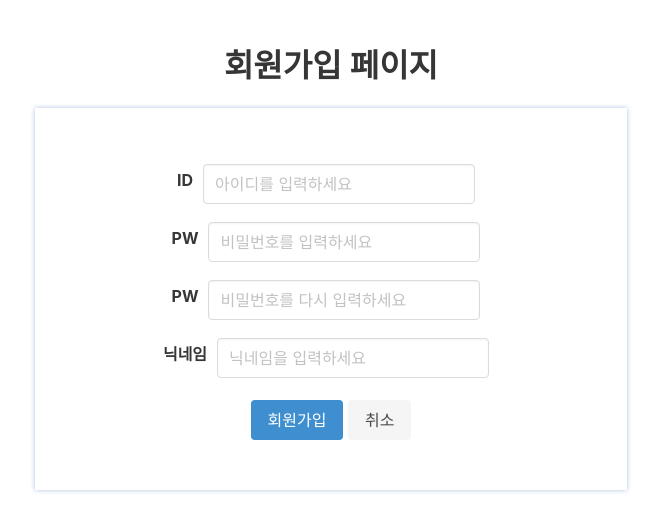
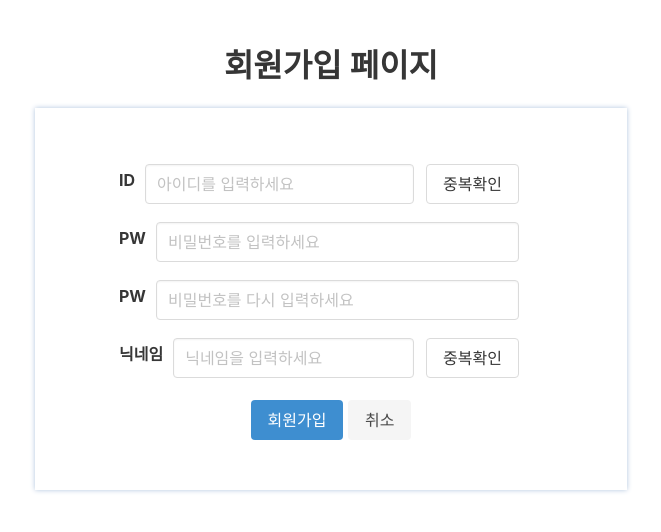
Before and after one commit to ckstn0225/Game_together, a Flask app: page /membership in a window 1280 px wide. Shown: the top 532 px of the page, without its empty margins (309-970 px from the left). Run offline with Flask 2, Linux system fonts and the light colour scheme; some libraries are stand-ins or nearby versions.

Commit message:
회원가입 중복버튼 추가

```diff
--- a/templates/membership.html
+++ b/templates/membership.html
@@ -43,7 +43,7 @@
                 align-items: center;
                 justify-content: space-between;
 
-                margin-right: 10px;
+                width: 400px;
             }
 
             .container>.member-btn{
@@ -91,6 +91,9 @@
                                            placeholder="아이디를 입력하세요">
                                 </div>
                             </div>
+                            <div class="control-check" id="btn-check-id">
+                                <button class="button is-sparta" onclick="check_id()">중복확인</button>
+                            </div>
                         </div>
                     </div>
                 </div>
@@ -127,6 +130,9 @@
                                     <input type="text" class="input" id="usernick" placeholder="닉네임을 입력하세요">
                                 </div>
                             </div>
+                            <div class="control-check" id="btn-check-nick">
+                                <button class="button is-sparta" onclick="check_id()">중복확인</button>
+                            </div>
                         </div>
                     </div>
                 </div>
```
